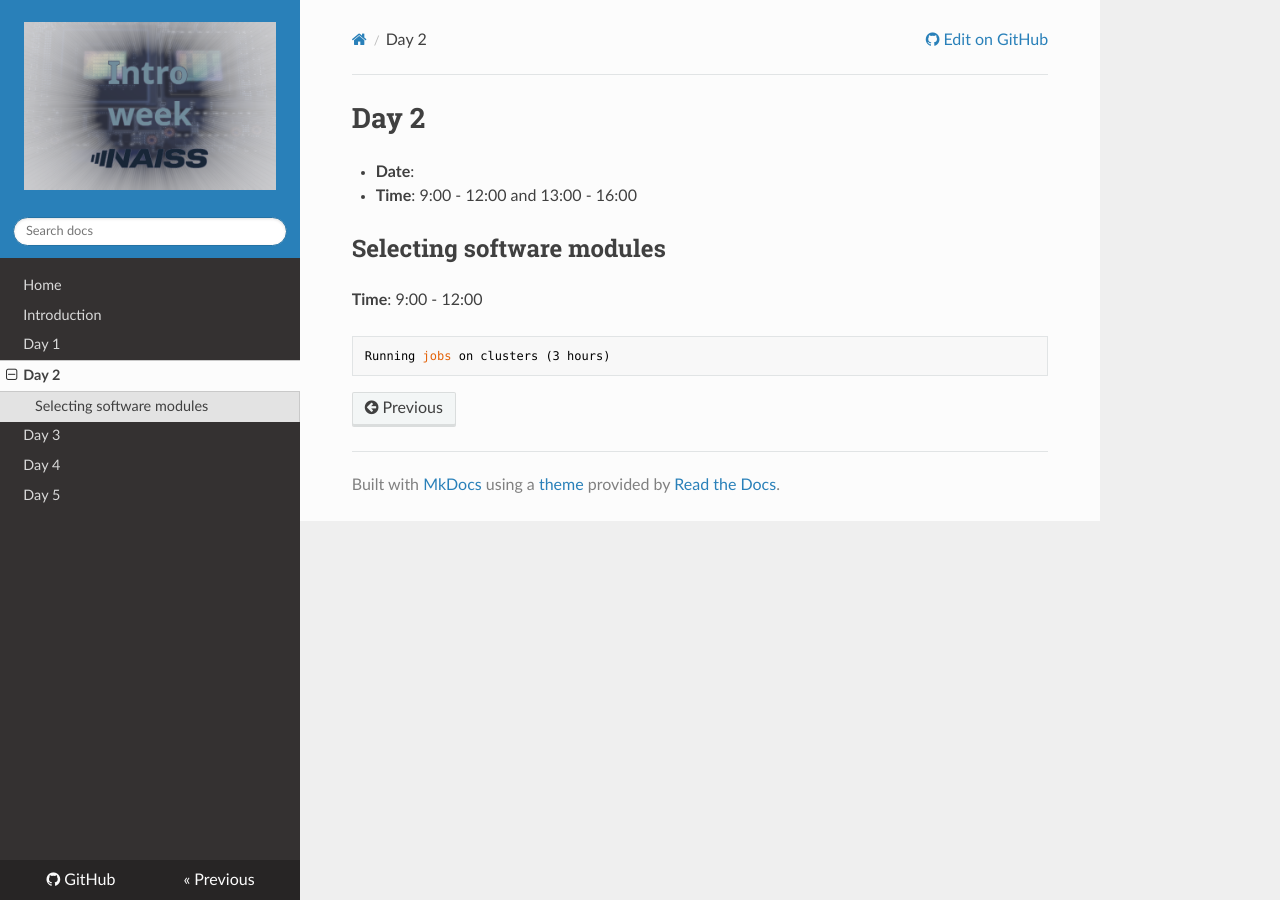
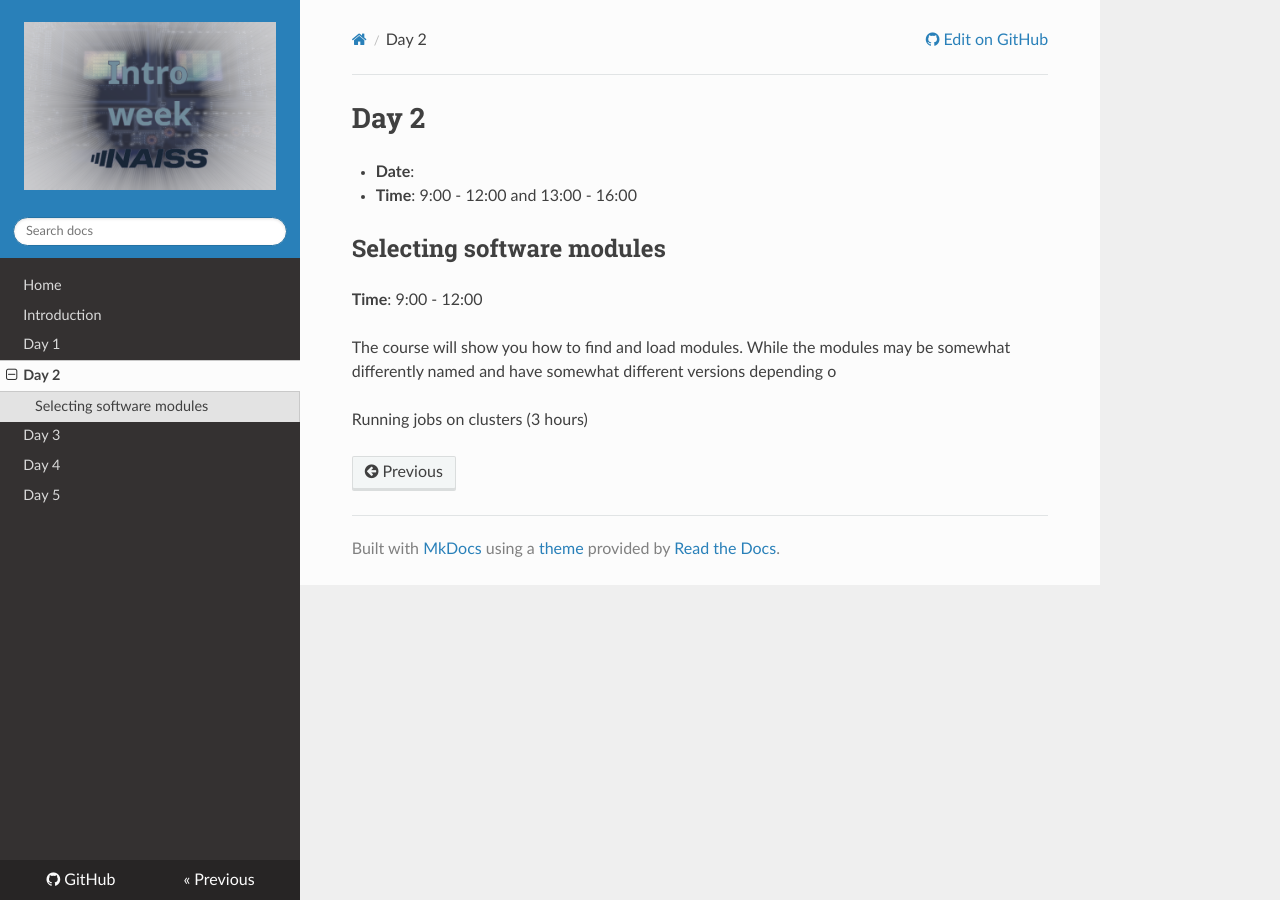
Before and after one commit to NAISS-Training/NAISS-intro-week, an MkDocs documentation site: the page built from docs/day2.md, in a window 1280 px wide. Built offline with MkDocs 1.6.1, drawn with Linux system fonts in a browser that asks for light colours; nearby versions of some CDN libraries.

Commit message:
adding more

```diff
--- a/docs/day2.md
+++ b/docs/day2.md
@@ -7,5 +7,7 @@
 
 **Time**: 9:00 - 12:00
 
+The course will show you how to find and load modules. While the modules may be somewhat differently named and have somewhat different versions depending o
 
-    Running jobs on clusters (3 hours)
+
+Running jobs on clusters (3 hours)
```
